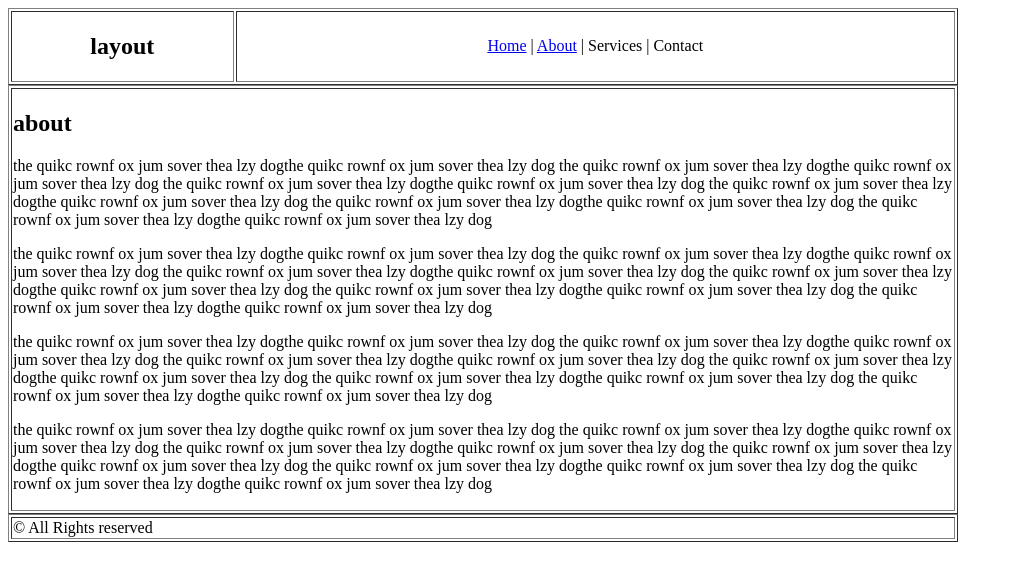
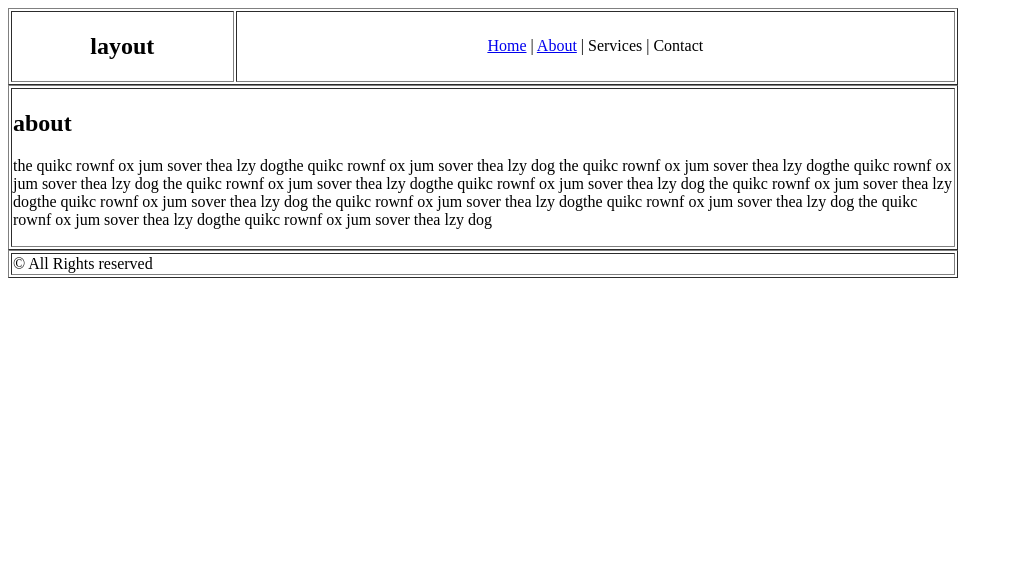
Before and after one commit to devmbabu/stsh-layout, a plain HTML site: page about.html in a window 1280 px wide. Shown: the whole page, without its empty margins (0-1013 px from the left). Drawn offline with Linux system fonts and the light colour scheme.

Commit message:
Update about.html

```diff
--- a/about.html
+++ b/about.html
@@ -35,30 +35,7 @@
                     the quikc rownf ox jum sover thea lzy dogthe quikc rownf ox jum sover thea lzy dog
                     the quikc rownf ox jum sover thea lzy dogthe quikc rownf ox jum sover thea lzy dog
                 </p>
-                <p>
-                    the quikc rownf ox jum sover thea lzy dogthe quikc rownf ox jum sover thea lzy dog
-                    the quikc rownf ox jum sover thea lzy dogthe quikc rownf ox jum sover thea lzy dog
-                    the quikc rownf ox jum sover thea lzy dogthe quikc rownf ox jum sover thea lzy dog
-                    the quikc rownf ox jum sover thea lzy dogthe quikc rownf ox jum sover thea lzy dog
-                    the quikc rownf ox jum sover thea lzy dogthe quikc rownf ox jum sover thea lzy dog
-                    the quikc rownf ox jum sover thea lzy dogthe quikc rownf ox jum sover thea lzy dog
-                </p>
-                <p>
-                    the quikc rownf ox jum sover thea lzy dogthe quikc rownf ox jum sover thea lzy dog
-                    the quikc rownf ox jum sover thea lzy dogthe quikc rownf ox jum sover thea lzy dog
-                    the quikc rownf ox jum sover thea lzy dogthe quikc rownf ox jum sover thea lzy dog
-                    the quikc rownf ox jum sover thea lzy dogthe quikc rownf ox jum sover thea lzy dog
-                    the quikc rownf ox jum sover thea lzy dogthe quikc rownf ox jum sover thea lzy dog
-                    the quikc rownf ox jum sover thea lzy dogthe quikc rownf ox jum sover thea lzy dog
-                </p>
-                <p>
-                    the quikc rownf ox jum sover thea lzy dogthe quikc rownf ox jum sover thea lzy dog
-                    the quikc rownf ox jum sover thea lzy dogthe quikc rownf ox jum sover thea lzy dog
-                    the quikc rownf ox jum sover thea lzy dogthe quikc rownf ox jum sover thea lzy dog
-                    the quikc rownf ox jum sover thea lzy dogthe quikc rownf ox jum sover thea lzy dog
-                    the quikc rownf ox jum sover thea lzy dogthe quikc rownf ox jum sover thea lzy dog
-                    the quikc rownf ox jum sover thea lzy dogthe quikc rownf ox jum sover thea lzy dog
-                </p>
+
             </td>
 
         </tr>
```
